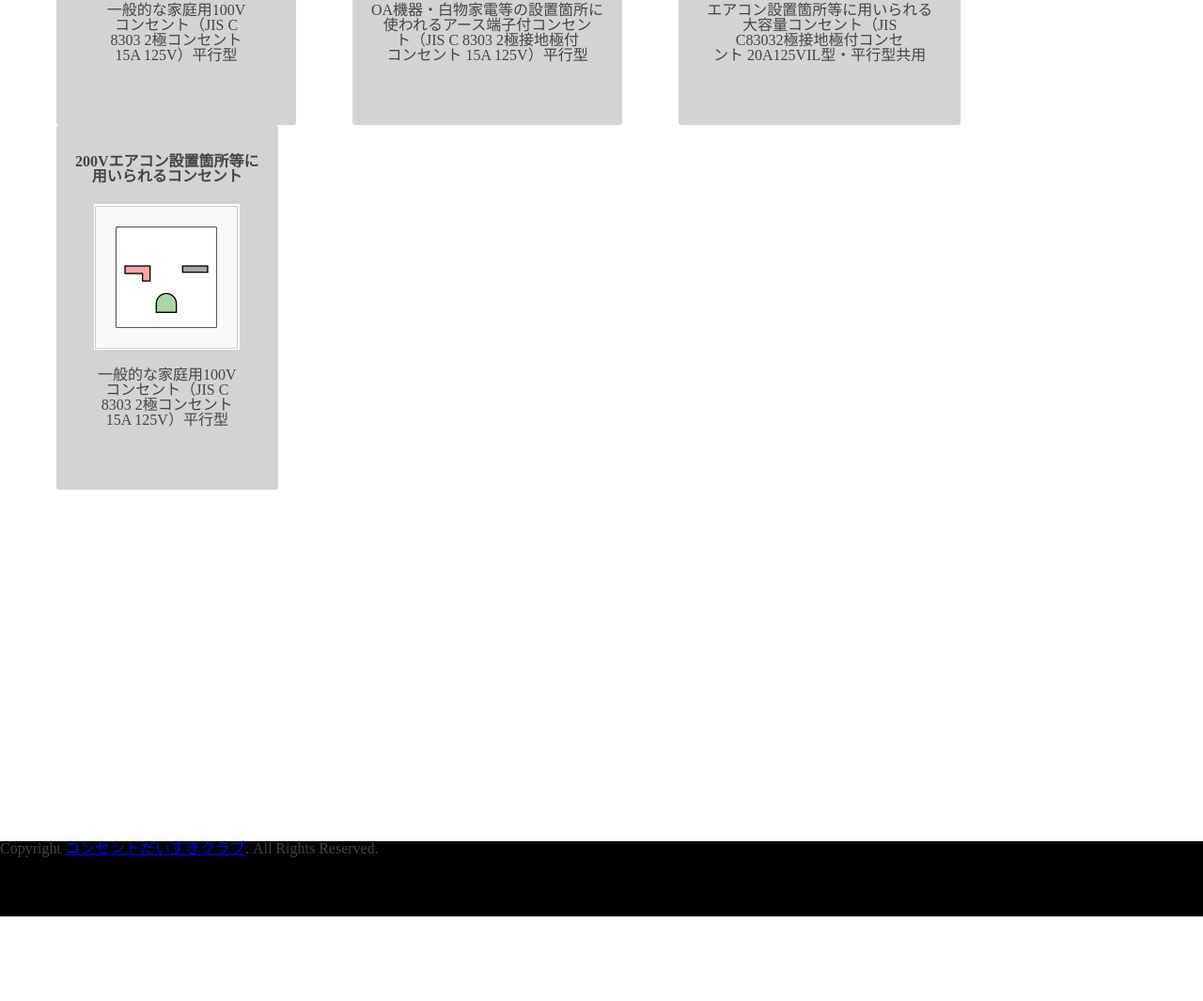
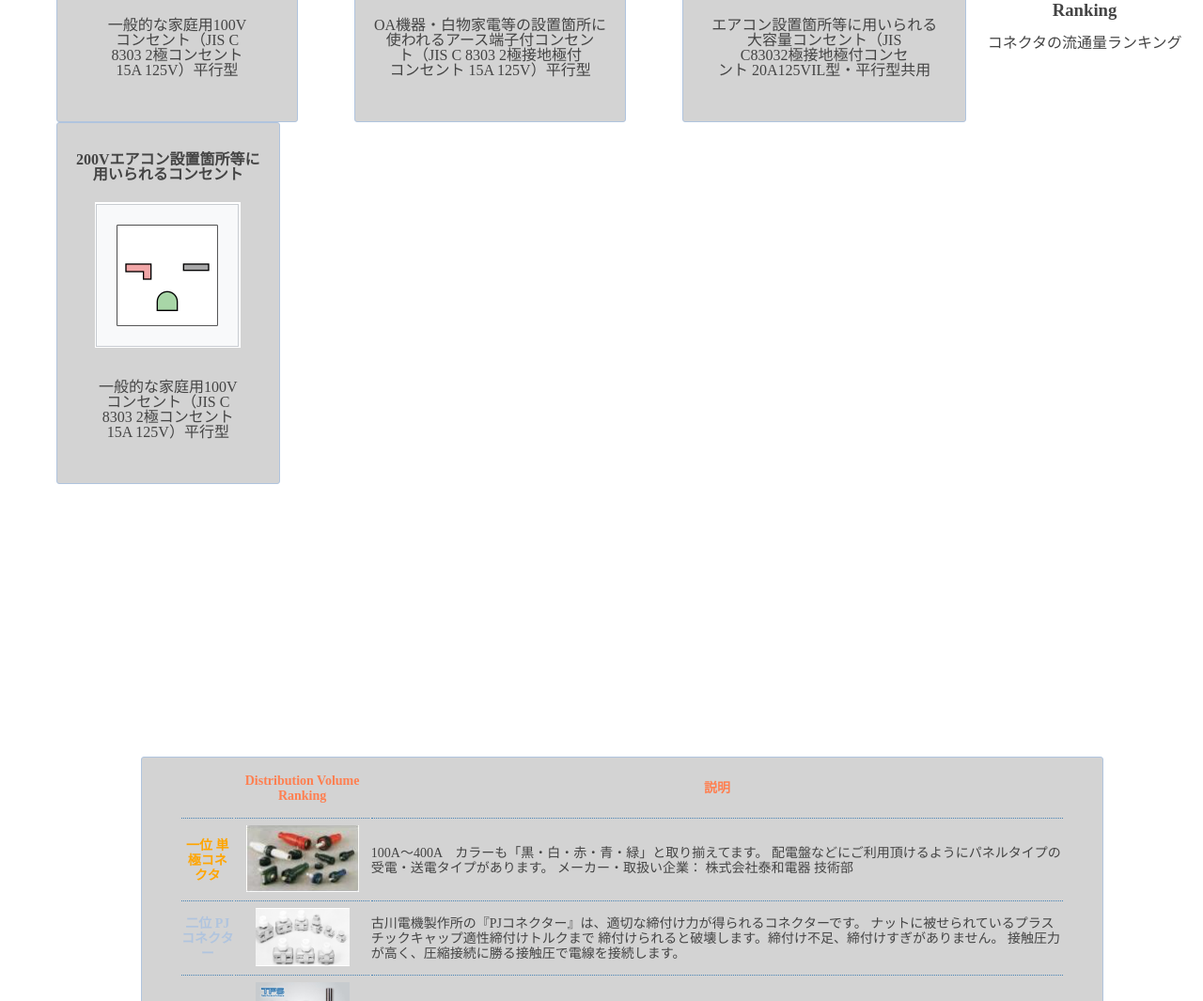
Before and after one commit to yokosan4533/clone, a plain HTML site: page practice site/index.html in a window 1280 px wide. Shown: the part 1735-2800 px from the top of the page at 94% size. Before the commit the page ends 2710 px from the top, so only its background shows below. Drawn offline with Linux system fonts and the light colour scheme.

Commit message:
practice

```diff
--- a/practice html3/index.html
+++ b/practice site/index.html
@@ -13,8 +13,8 @@
     <ul class="list-wrap">
       <li class="list">HOME</li>
       <li class="list">ABOUT</li>
-      <li class="list">INTRODUCTION</li>
-      <li class="list">WITE</li>
+      <li class="list">TYPE</li>
+      <li class="list">RANKING</li>
     </ul>
 </header>
 
@@ -95,6 +95,25 @@
          8303 2極コンセント<br>
          15A 125V）平行型</p>
   </section>
+
+  <!-- 人気コネクタ -->
+        <section class="connector-title">
+          <h3>Ranking</h3>
+          <p>コネクタの流通量ランキング</p>
+        </section>
+
+        <table class="Ranking">
+          <thead>
+            <tr><th></th><th>Distribution Volume Ranking</th><th>説明</th></tr>
+          </thead>
+          <tbody>
+            <tr><th class="Ranking-Color1">一位 単極コネクタ</th><th><img src="img/top1.jpg" class="top1"></th><td>
+100A〜400A　カラーも「黒・白・赤・青・緑」と取り揃えてます。 配電盤などにご利用頂けるようにパネルタイプの受電・送電タイプがあります。
+メーカー・取扱い企業： 株式会社泰和電器 技術部</td></tr>
+            <tr><th class="Ranking-Color2">二位 PJコネクター</th><th><img src="img/top2.jpg" class="top2"></th><td>古川電機製作所の『PJコネクター』は、適切な締付け力が得られるコネクターです。 ナットに被せられているプラスチックキャップ適性締付けトルクまで 締付けられると破壊します。締付け不足、締付けすぎがありません。 接触圧力が高く、圧縮接続に勝る接触圧で電線を接続します。</td></tr>
+            <tr><th class="Ranking-Color3">三位 エアユニット</th><th><img src="img/top3.jpg" class="top3"></th><td>固定の革命！「クイッククランパー」シリーズに、エアによる解放機構を装備した「エアユニット」遠隔操作が可能 エアがONでアンクランプするため、制御が容易</td></tr>
+          </tbody>
+        </table>
 </main>
 
 <!-- フッター -->
--- a/practice html3/style.css
+++ b/practice site/style.css
@@ -42,7 +42,7 @@ top:80px;
 }
 
 .main{
- height:2500px;
+ height:2750px;
  white:980px;
 }
 
@@ -65,9 +65,10 @@ top:80px;
   text-align: center;
   position: relative;
   top:60px;
-  padding:10px 0px 50px 0px;
+  padding:10px 0px 30px 0px;
   border-radius: 3px;
   background-color: #d3d3d3;
+  border: 1px solid #b0c4de;
 }
 
 .type1{
@@ -90,11 +91,81 @@ padding-right: 50px;
   padding-right: 20px;
 }
 
+.type-about{
+  padding-top: 15px;
+}
+
+.top1{
+ width:120px;
+}
+
+.top2{
+ width:100px;
+}
+
+.top3{
+  width:100px;
+}
+
+/* Ranking */
+.Ranking{
+  position: relative;
+  top: 350px;
+  left: 150px;
+  background-color: #d3d3d3;
+  border-radius: 3px;
+  padding: 10px 40px 10px 40px;
+}
+
+th,td{
+  padding: 5px 0;
+  border-bottom: 1px dotted #4682b4;
+}
+
+.connector-title{
+  position: relative;
+  bottom: -300px;
+  display: inline;
+  text-align: center;
+}
+
+.Ranking-Color1{
+ color: #ffa500;
+}
+
+.Ranking-Color2{
+ color: #b0c4de;
+}
+
+.Ranking-Color3{
+ color: #a0522d;
+}
+
+table thead tr th{
+  color: #ff7f50;
+  padding-bottom: 15px;
+}
+
+/*テーブル*/
+table{
+  background: rgb(246,246,246);
+  border: 1px solid #b0c4de;
+  width: 80%;
+  border-radius: 3px;
+  -webkit-border-radius: 3px;
+  -moz-border-radius: 3px;
+  font-size: 14px;
+}
 
 /* フッター */
 
-.footer{
-  background: black;
-  height:80px;
-  white:980px;
+footer{
+  font-size: 12px;
+  padding: 15px;
+  background: #333;
+  text-align: center;
+  color: #f6f5f5;
 }
+footer a{
+  color: #f6f5f5;
+}
```
Also changed, not shown: practice js4/index.html (added, +15 -0 lines), practice js4/style.css (added), practice site/img/gazou.jpg (renamed from practice html3/img/gazou.jpg), practice site/img/header.jpg (renamed from practice html3/img/header.jpg), practice site/img/title.png (renamed from practice html3/img/title.png), practice site/img/top1.jpg (added), practice site/img/top2.jpg (added), practice site/img/top3.jpg (added), practice site/img/type1.jpg (renamed from practice html3/img/type1.jpg), practice site/img/type2.jpg (renamed from practice html3/img/type2.jpg), practice site/img/type3.jpg (renamed from practice html3/img/type3.jpg), practice site/img/type4.jpg (renamed from practice html3/img/type4.jpg).
